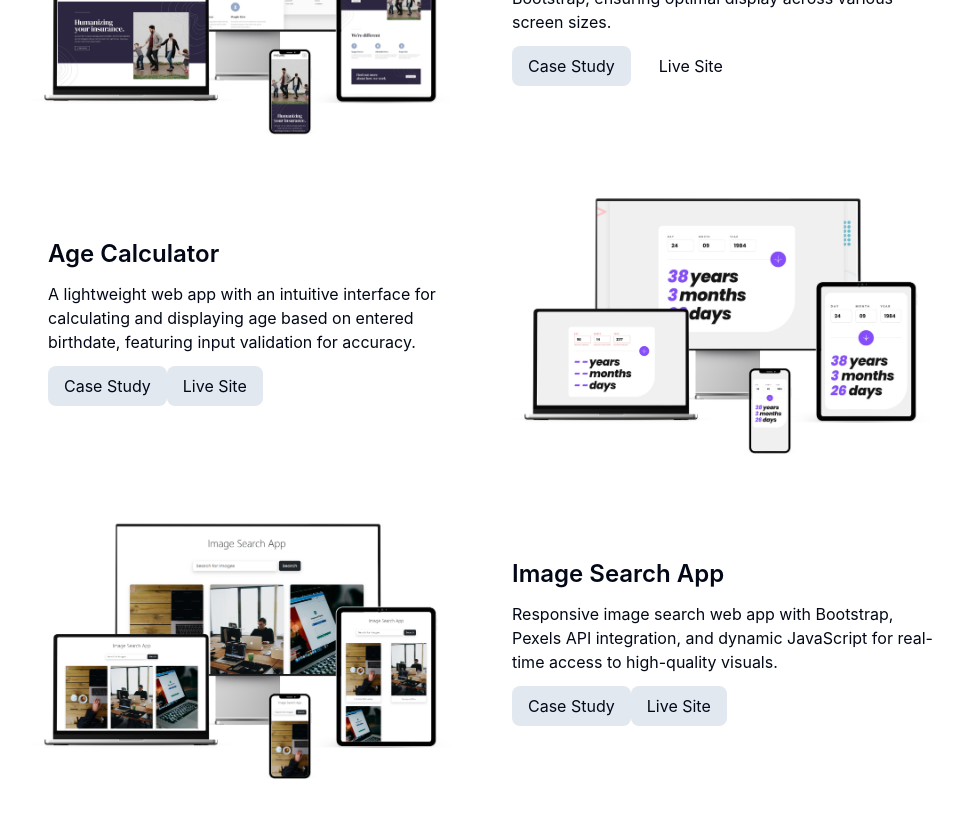
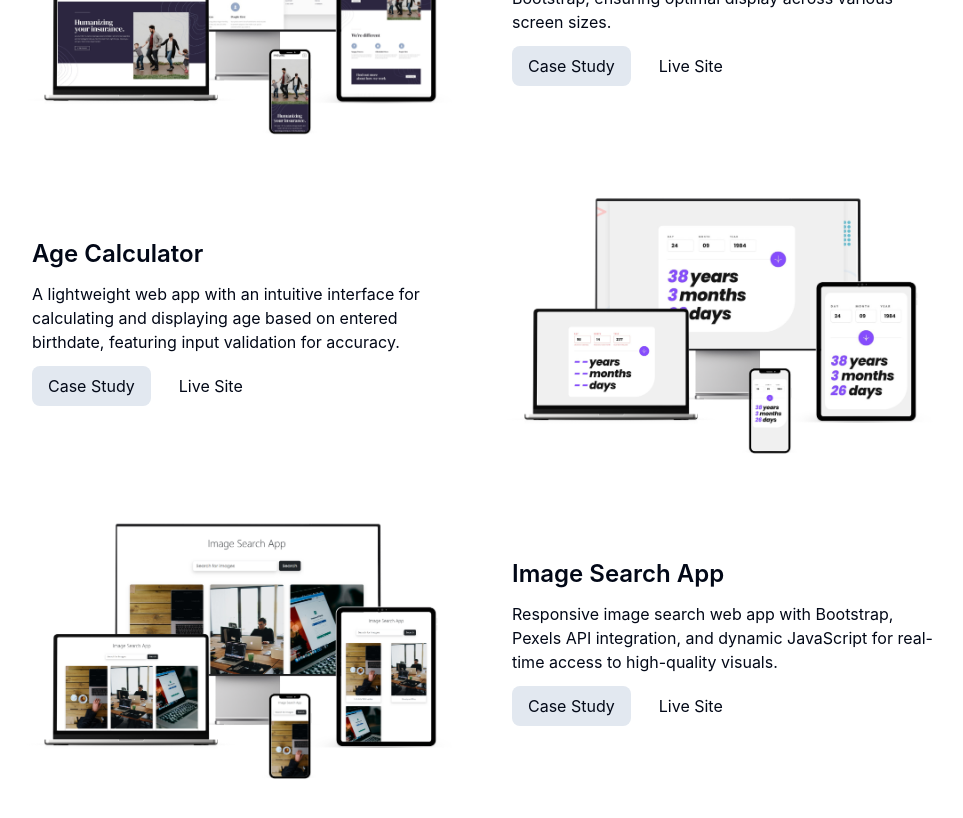
Before and after one commit to Sithu-Aung-Khant/Devfolio_01, a React (Vite) app: page / in a window 1280 px wide. Shown: the part 1560-2378 px from the top of the page, without its empty margins (152-1115 px from the left). Built offline with nearby package versions, Linux system fonts and the light colour scheme.

Commit message:
Refactor Projects component and introduce Project subcomponent

```diff
--- a/src/components/main/AboutMe.jsx
+++ b/src/components/main/AboutMe.jsx
@@ -1,28 +1,8 @@
-import React from 'react';
-
-const skills = [
-  'HTML',
-  'CSS',
-  'BOOTSTRAP',
-  'TAILWIND CSS',
-  'REACT',
-  'JAVASCRIPT',
-  'SASS',
-  'GULP',
-  'NPM',
-  'DATA STRUCTURE',
-  'ALGORITHMS',
-  'NETLIFY',
-  'VITE',
-  'GIT',
-  'GITHUB',
-];
-
 const AboutMe = () => {
   return (
     <section
       id="aboutMe"
-      className="container-2xl mx-auto dark:bg-black dark:text-dim_white md:pt-20"
+      className="container-2xl mx-auto dark:bg-black dark:text-dim_white"
     >
       <div className="p-4 lg:px-24 xl:px-40 2xl:px-72 ">
         <div className="About-me flex  items-center flex-col">
@@ -46,7 +26,7 @@ const AboutMe = () => {
               concepts into captivating web interfaces. My love for coding,
               problem-solving, and creating value fuels my dedication to this
               craft. Driven to create websites that truly add value by solving
-              complex problems and building innovative applications.{' '}
+              complex problems and building innovative applications.{" "}
             </div>
             <div className="columns-3 gap-8 mt-5 md:w-11/12">
               <div className="">
--- a/src/components/main/HeroSection.jsx
+++ b/src/components/main/HeroSection.jsx
@@ -2,7 +2,7 @@ import SocialIcons from "./Socials";
 
 const HeroSection = () => {
   return (
-    <div className="hero-section container-2xl mx-auto max-h-max">
+    <div className="hero-section container-2xl mx-auto max-h-max md:pb-20">
       <section
         className="px-4 py-8 lg:px-28 lg:py-24 2xl:px-72 dark:bg-black dark:text-dim_white"
         id="home"
--- a/src/components/projects/Projects.jsx
+++ b/src/components/projects/Projects.jsx
@@ -1,4 +1,32 @@
-import React from "react";
+const Project = ({
+  image,
+  title,
+  description,
+  caseStudyLink,
+  liveSiteLink,
+  firstOrder,
+  secondOrder,
+}) => {
+  return (
+    <div className="md:flex items-center md:h-80">
+      <div className={`md:w-1/2 md:order-${firstOrder}`}>
+        <img src={image} alt="" />
+      </div>
+      <div className={`md:w-1/2 px-6 md:order-${secondOrder}`}>
+        <h3 className="text-2xl font-semibold">{title}</h3>
+        <p className="py-3">{description}</p>
+        <button className="bg-slate-200 rounded-lg px-4 py-2 dark:text-dim_white hover:bg-slate-300 dark:bg-green dark:hover:bg-green">
+          <a href={caseStudyLink}>Case Study</a>
+        </button>
+        <button className="px-4 py-2 ml-3 dark:text-dim_white hover:underline hover:font-semibold">
+          <a href={liveSiteLink} target="_blank" rel="noopener noreferrer">
+            Live Site
+          </a>
+        </button>
+      </div>
+    </div>
+  );
+};
 
 const Projects = () => {
   return (
@@ -8,74 +36,35 @@ const Projects = () => {
           <div className="text-3xl font-bold">Projects</div>
           <div className="w-10 h-1 mt-3 md:mt-7 bg-green rounded-full "></div>
         </div>
+
         {/* PROJECT 1 */}
-        <div className="md:flex items-center md:h-80">
-          <div className="md:w-1/2">
-            <img src="./insure-landing-page54.png" alt="" />
-          </div>
-          <div className="md:w-1/2 px-6">
-            <h3 className="text-2xl font-semibold">Insurance Landing Page</h3>
-            <p className="py-3">
-              Fully responsive insurance company website with React-Bootstrap,
-              ensuring optimal display across various screen sizes.
-            </p>
-            <button className="bg-slate-200 rounded-lg px-4 py-2 dark:text-dim_white hover:bg-green hover:text-dim_white">
-              <a href="">Case Study</a>
-            </button>
-            <button className=" rounded-lg px-4 py-2 ml-3 dark:text-dim_white hover:bg-green hover:text-dim_white">
-              <a
-                href="https://insure-insurance-company.netlify.app/"
-                target="_blank"
-              >
-                Live Site
-              </a>
-            </button>
-          </div>
-        </div>
+        <Project
+          image="./insure-landing-page54.png"
+          title="Insurance Landing Page"
+          description="Fully responsive insurance company website with React-Bootstrap, ensuring optimal display across various screen sizes."
+          caseStudyLink="#"
+          liveSiteLink="https://insure-insurance-company.netlify.app/"
+        />
+
         {/* PROJECT 2 */}
-        <div className="md:flex items-center md:h-80">
-          <div className="md:w-1/2 order-2">
-            <img src="./age-calculator54.png" alt="" />
-          </div>
-          <div className="md:w-1/2 order-1 pl-10">
-            <h3 className="text-2xl font-semibold">Age Calculator</h3>
-            <p className="py-3 ">
-              A lightweight web app with an intuitive interface for calculating
-              and displaying age based on entered birthdate, featuring input
-              validation for accuracy.
-            </p>
-            <button className="bg-slate-200 rounded-lg px-4 py-2 dark:text-dim_white">
-              <a href="">Case Study</a>
-            </button>
-            <button className="bg-slate-200 rounded-lg px-4 py-2 dark:text-dim_white">
-              <a href="https://age-calculator-web-app-sithu-thedev.netlify.app/">
-                Live Site
-              </a>
-            </button>
-          </div>
-        </div>
+        <Project
+          image="./age-calculator54.png"
+          title="Age Calculator"
+          description="A lightweight web app with an intuitive interface for calculating and displaying age based on entered birthdate, featuring input validation for accuracy."
+          caseStudyLink="#"
+          liveSiteLink="https://age-calculator-web-app-sithu-thedev.netlify.app/"
+          firstOrder={2}
+          secondOrder={1}
+        />
+
         {/* PROJECT 3 */}
-        <div className="md:flex items-center md:h-80">
-          <div className="md:w-1/2">
-            <img src="./image-search-app54.png" alt="" />
-          </div>
-          <div className="md:w-1/2 px-6">
-            <h3 className="text-2xl font-semibold">Image Search App</h3>
-            <p className="py-3">
-              Responsive image search web app with Bootstrap, Pexels API
-              integration, and dynamic JavaScript for real-time access to
-              high-quality visuals.
-            </p>
-            <button className="bg-slate-200 rounded-lg px-4 py-2 dark:text-dim_white">
-              <a href="">Case Study</a>
-            </button>
-            <button className="bg-slate-200 rounded-lg px-4 py-2 dark:text-dim_white">
-              <a href="https://image-search-app-by-sithu-thedev.netlify.app/">
-                Live Site
-              </a>
-            </button>
-          </div>
-        </div>
+        <Project
+          image="./image-search-app54.png"
+          title="Image Search App"
+          description="Responsive image search web app with Bootstrap, Pexels API integration, and dynamic JavaScript for real-time access to high-quality visuals."
+          caseStudyLink="#"
+          liveSiteLink="https://image-search-app-by-sithu-thedev.netlify.app/"
+        />
       </div>
     </section>
   );
--- a/tailwind.config.js
+++ b/tailwind.config.js
@@ -32,6 +32,7 @@ module.exports = {
         black: "#242424",
         blue: "#bae1ec",
         // green: "#67645a",
+        dark_blue: "#2d2741",
         green: "#2D4A53",
         dim_white: "#ffffffde",
         border: "hsl(var(--border))",
```
